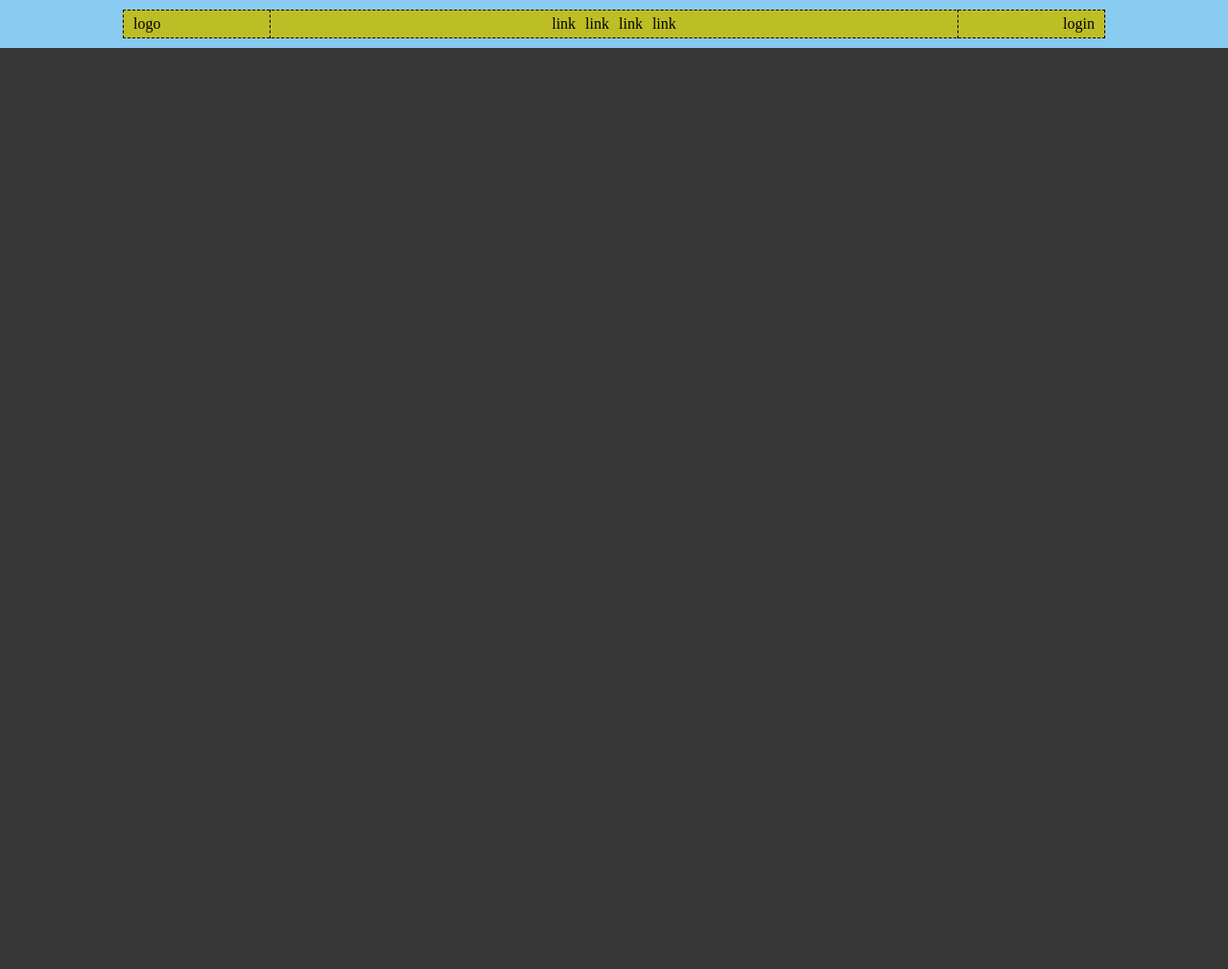
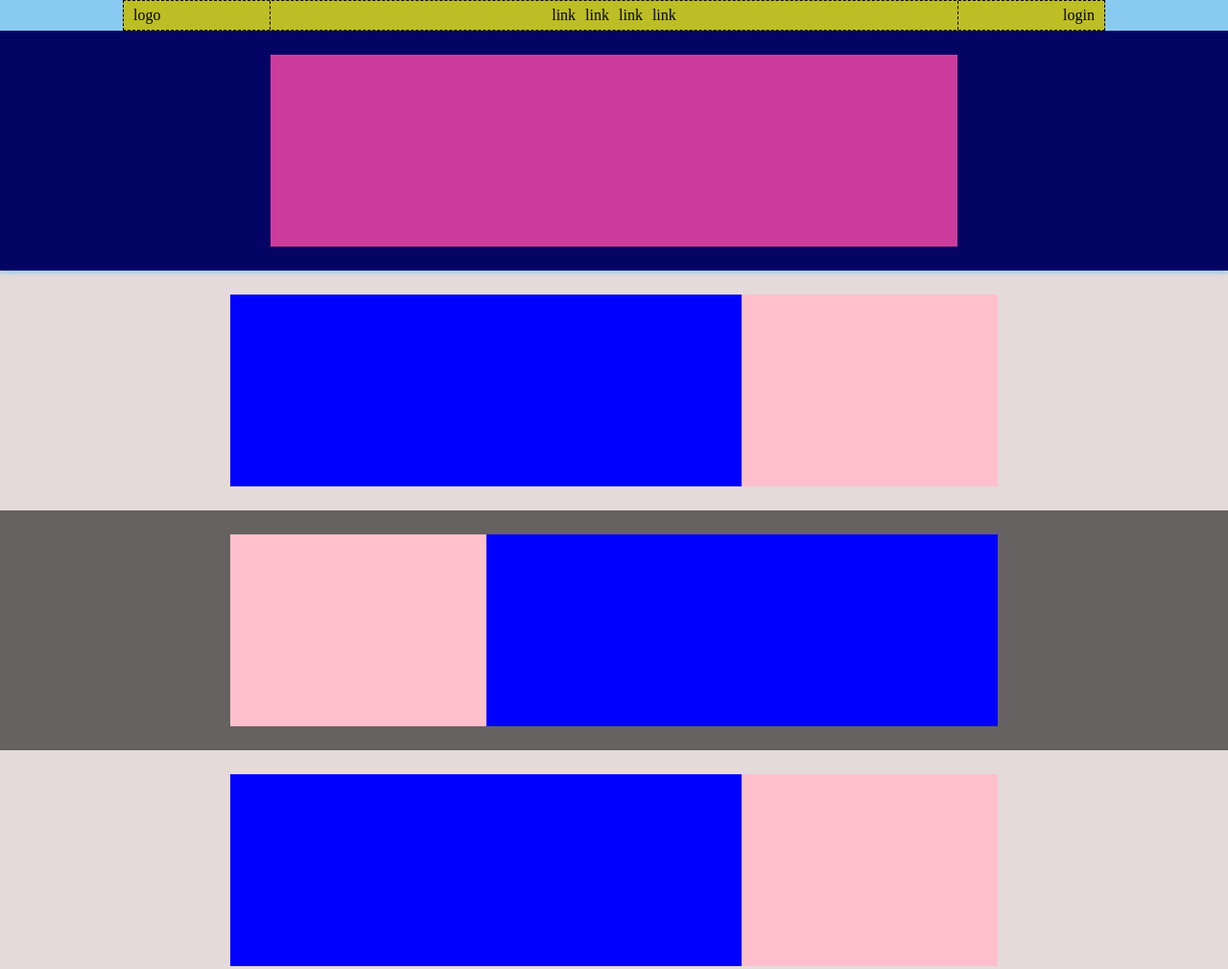
Before and after one commit to Fedekh/htmlcss-struttura-discord, a plain HTML site: page index.html in a window 1280 px wide. Shown: the top 1010 px of the page at 96% size. Before the commit the page ends 800 px from the top, so only its background shows below. Drawn offline with Linux system fonts and the light colour scheme.

Commit message:
add main sections

```diff
--- a/css/style.css
+++ b/css/style.css
@@ -8,7 +8,7 @@
 
 /* debug and eyes relax */
 body{
-    background-color: rgb(54, 54, 54);
+    background-color: rgb(228, 218, 218);
 }
 
 
@@ -27,13 +27,14 @@ body{
 
 /* HEADER-TOP */
 .header-top{
-    height: 50px;
+    /* height: 50px; */
     background-color: rgb(136, 202, 240);
 
 }
 
 /* LIST OF LINKS */
 ul.nav {
+    /* debug */
     list-style-type: none ;
     width: 50%;
 }
@@ -41,15 +42,22 @@ ul.nav {
 
 /* CONTAINER-TOP */
 .header-top .container {
+    /* debug */
     background-color: rgb(189, 189, 37);
     border: 1px black dashed;
-    height: 30px;
+    /* height: 30px;  */
 
+}
+
+/* container blu, father of pink block */
+#pinkcontainer {
+    height: 250px;
 }
 
 /* MENU LINK */
 .flex-nav{
-display: flex;
+    /* debug */
+    display: flex;
     gap: 10px;
     justify-content: center;
     align-items: center;
@@ -58,6 +66,7 @@ display: flex;
 
 /* LOGO HEADER */
 .logo {
+    /* debug */
     width: 15%;
     line-height: 30px;
     padding-left: 10px;
@@ -66,9 +75,80 @@ display: flex;
 
 /* LOGIN OPTION HEADER  */
 .action {
+    /* debug */
     width: 15%;
     line-height: 30px;
     padding-right: 10px;
     border-left: 1px dashed black;
     text-align: right;
 }
+
+.article {
+    /* debug */
+    height: 200px;
+    width: 70%;
+    background-color: rgb(204, 60, 156);
+}
+
+.main-header {
+    /* debug */
+    background-color: rgb(4, 4, 100);
+    height: 250px;
+    box-shadow: 0 2px 5px rgb(136, 202, 240);
+}
+
+.blu{
+    /* debug */
+    height: 200px;
+    width: calc(2/3 * 800px);
+    background-color: blue;
+}
+
+.pink{
+    /* debug */
+    height: 200px;
+    width: calc(1/3 * 800px);
+    background-color: pink;
+}
+
+.flex-main {
+    display: flex;
+    justify-content: center;
+    align-items: center;
+    height: 250px;
+
+}
+
+.flex-main-reverse {
+    display: flex;
+    flex-direction: row-reverse;
+    justify-content: center;
+    align-items: center;
+    height: 250px;
+
+}
+
+.main-section-reverse {
+    background-color: rgb(102, 98, 98);
+}
+
+.green {
+    /* debug */
+    background-color: green;
+    height: 400px;
+    width: 800px;
+
+}
+
+.greenblock {
+    background-color: rgb(102, 98, 98);
+
+
+}
+
+.flex-green {
+    display: flex;
+    align-items: center;
+    justify-content: center;
+    height: 500px;
+}
--- a/index.html
+++ b/index.html
@@ -45,7 +45,10 @@
 
         <!-- main-header -->
         <section class="main-header">
-            <div class="container">
+            <div class="container flex-nav" id="pinkcontainer">
+                <section class="article">
+
+                </section>
 
             </div>
         </section>
@@ -54,11 +57,41 @@
     <!-- /header -->
 
     <!-- main -->
+    <main>
+        <!-- main-section -->
+        <section class="main-section ">
+            <div class="container flex-main">
+                <div class="blu"></div>
+                <div class="pink"></div>
+            </div>
+        </section>
+        <section class="main-section-reverse">
+            <div class="container flex-main-reverse">
+                <div class="blu"></div>
+                <div class="pink"></div>
+            </div>
+        </section>
+        <section class="main-section ">
+            <div class="container flex-main">
+                <div class="blu"></div>
+                <div class="pink"></div>
+            </div>
+        </section>
+        <section class="main-section greenblock">
+            <div class="container flex-green">
+                <div class="green"></div>
+            </div>
+        </section>
+        <!-- /main-section -->
+    </main>
 
     <!-- /main -->
 
+
     <!-- footer -->
+
     <!-- footer-top -->
+
     <!-- /footer-top -->
     <!-- footer-bot -->
     <!-- /footer-bot -->
```
